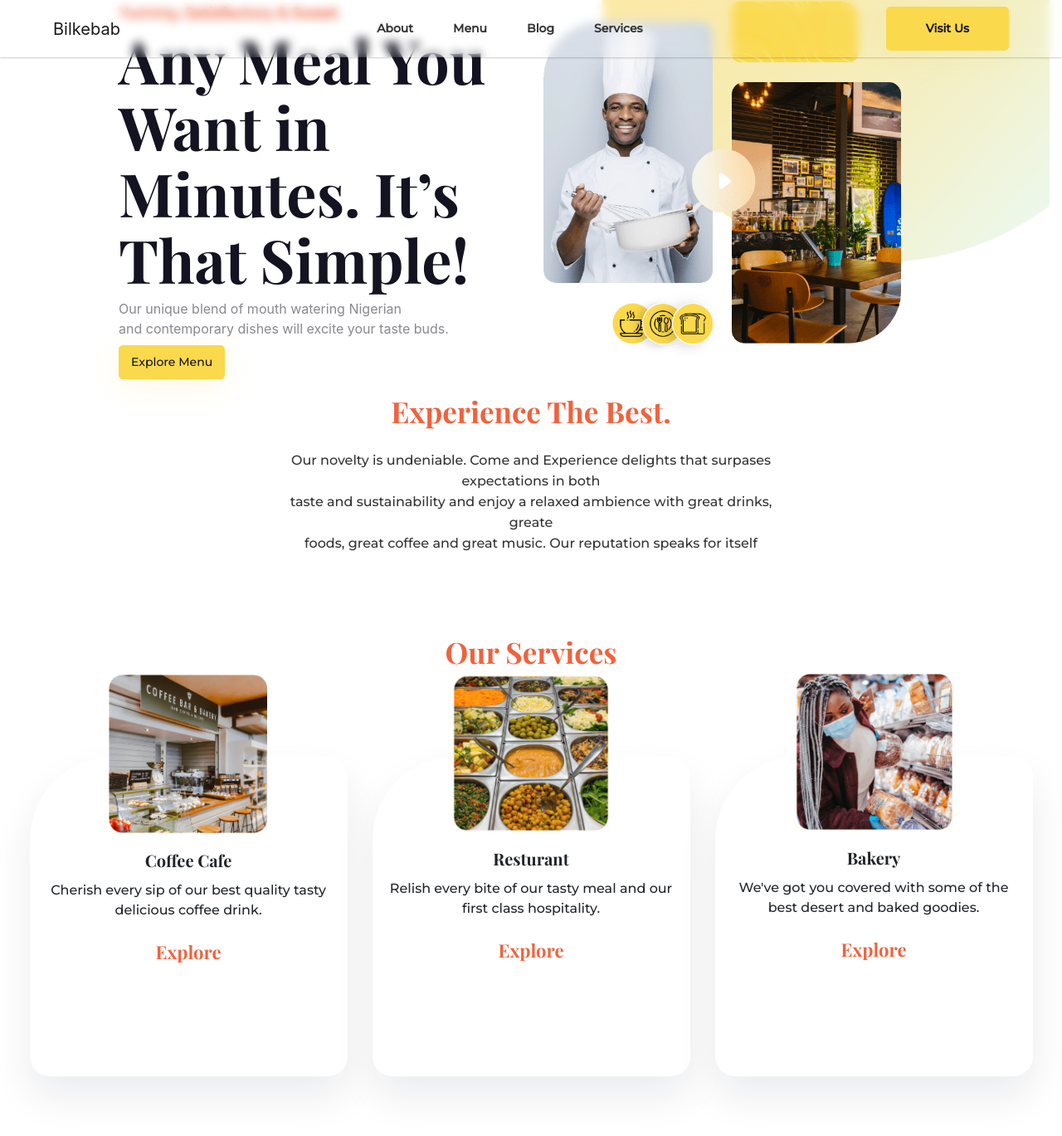
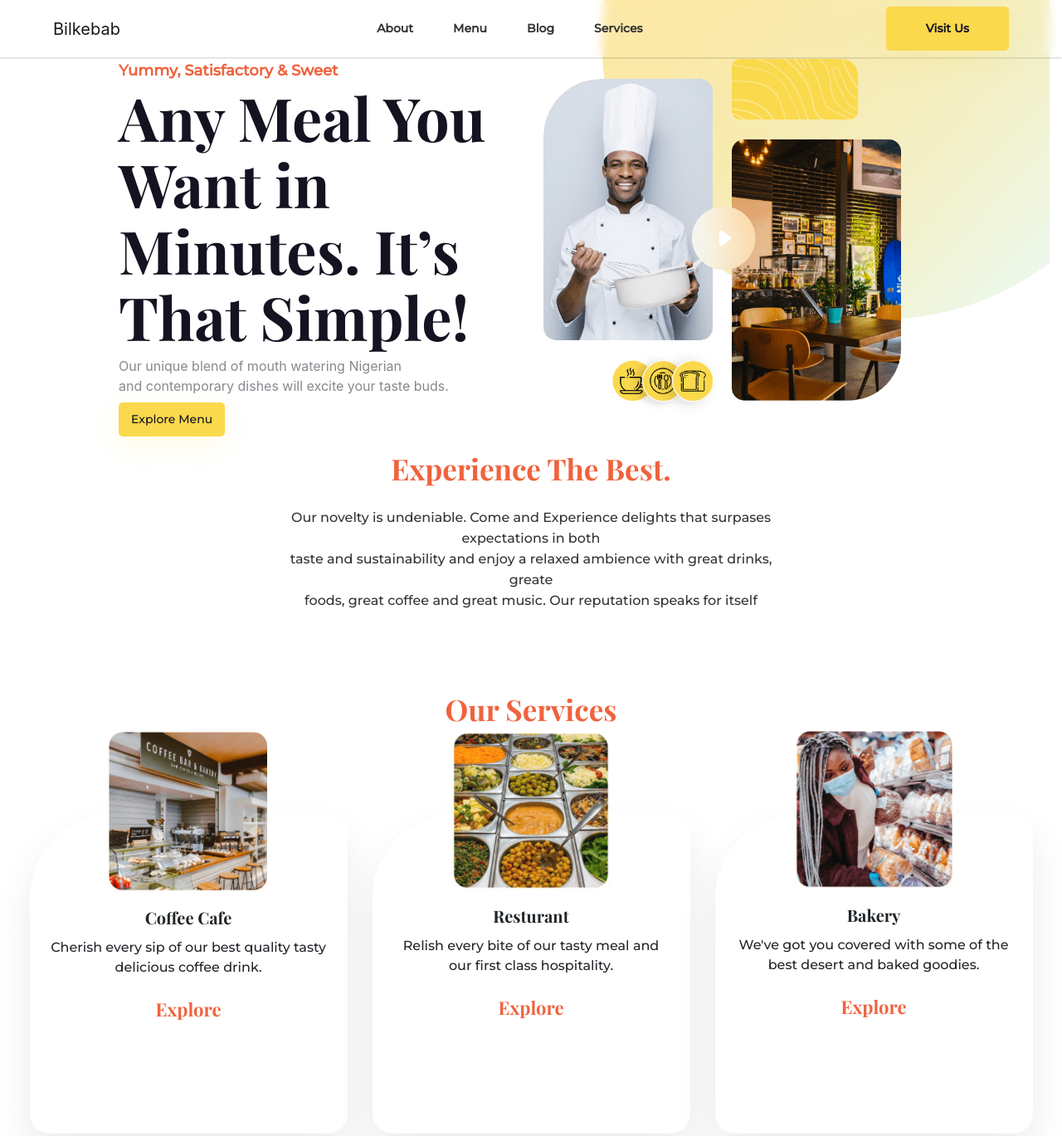
Before and after one commit to adaji025/bikeebab, a plain HTML site: page index.html in a window 1280 px wide. Shown: the top 1369 px of the page at 83% size. Drawn offline with nearby package versions, Linux system fonts and the light colour scheme.

Commit message:
edited navbar to sticky top

```diff
--- a/css/style.css
+++ b/css/style.css
@@ -6,12 +6,15 @@
   padding: 0;
   box-sizing: border-box;
 }
-
+body {
+  overflow-x: hidden;
+}
 /* Into Section CSS */
 .fixed-top {
-  position: fixed !important;
+  position: sticky !important;
   width: 100vw !important;
   top: 0 !important;
+  left: 0;
   background-color: transparent !important;
   box-shadow: 0px 1px 2px rgba(0, 0, 0, 0.2);
   backdrop-filter: blur(6px);
--- a/index.html
+++ b/index.html
@@ -130,7 +130,7 @@
               <img src="./img/resturant.png" alt="" class="card-img-top">
               <div class="card-body text-center">
                 <h5 class="card-title playfair">Resturant</h5>
-                <p class="card-text montserrat">Relish every bite of our tasty meal and our first class hospitality.</p>
+                <p class="card-text montserrat px-sm-3">Relish every bite of our tasty meal and our first class hospitality.</p>
                 <a href="#" class="py-3">Explore</a>
               </div>
             </div>
```
